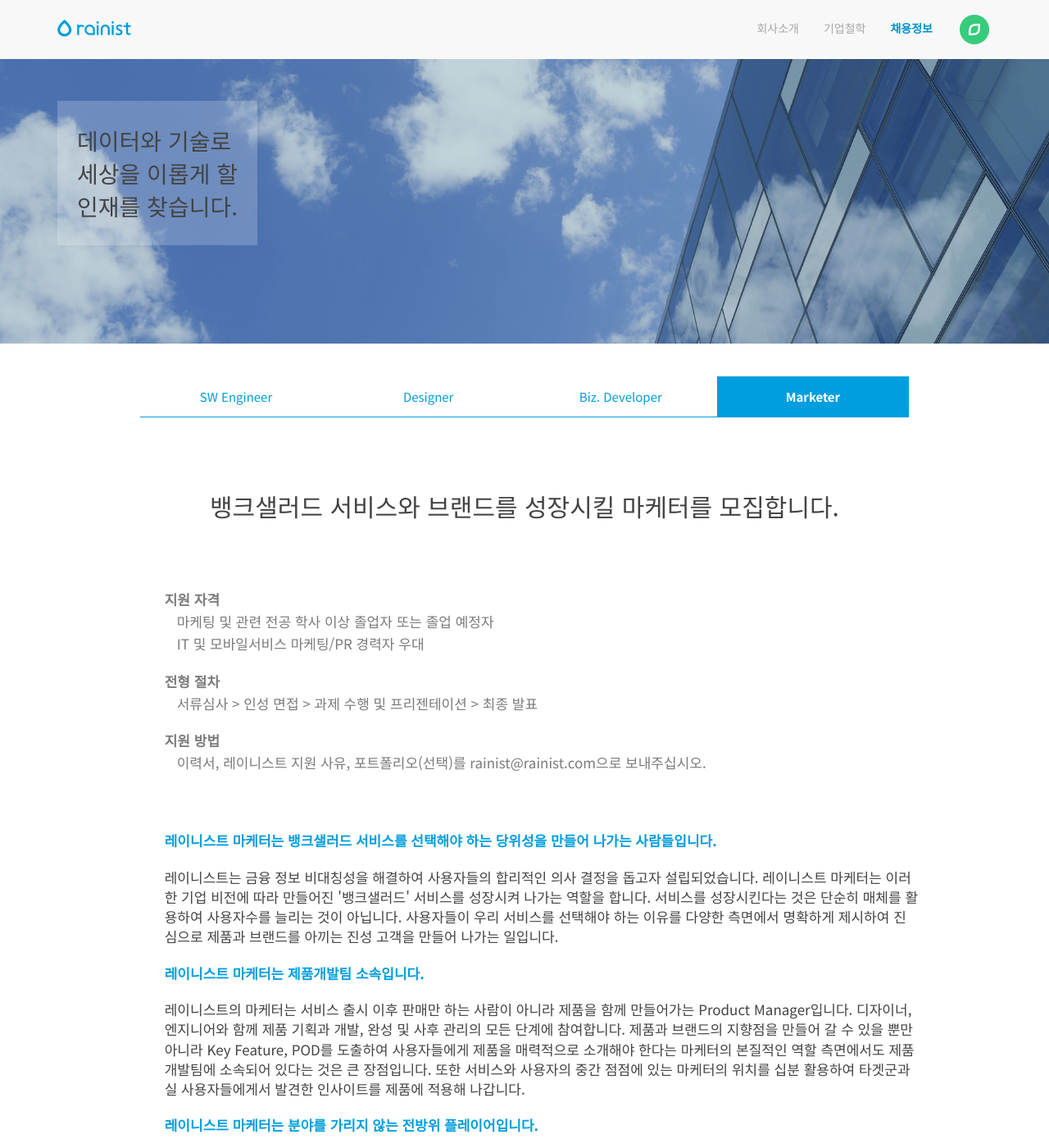
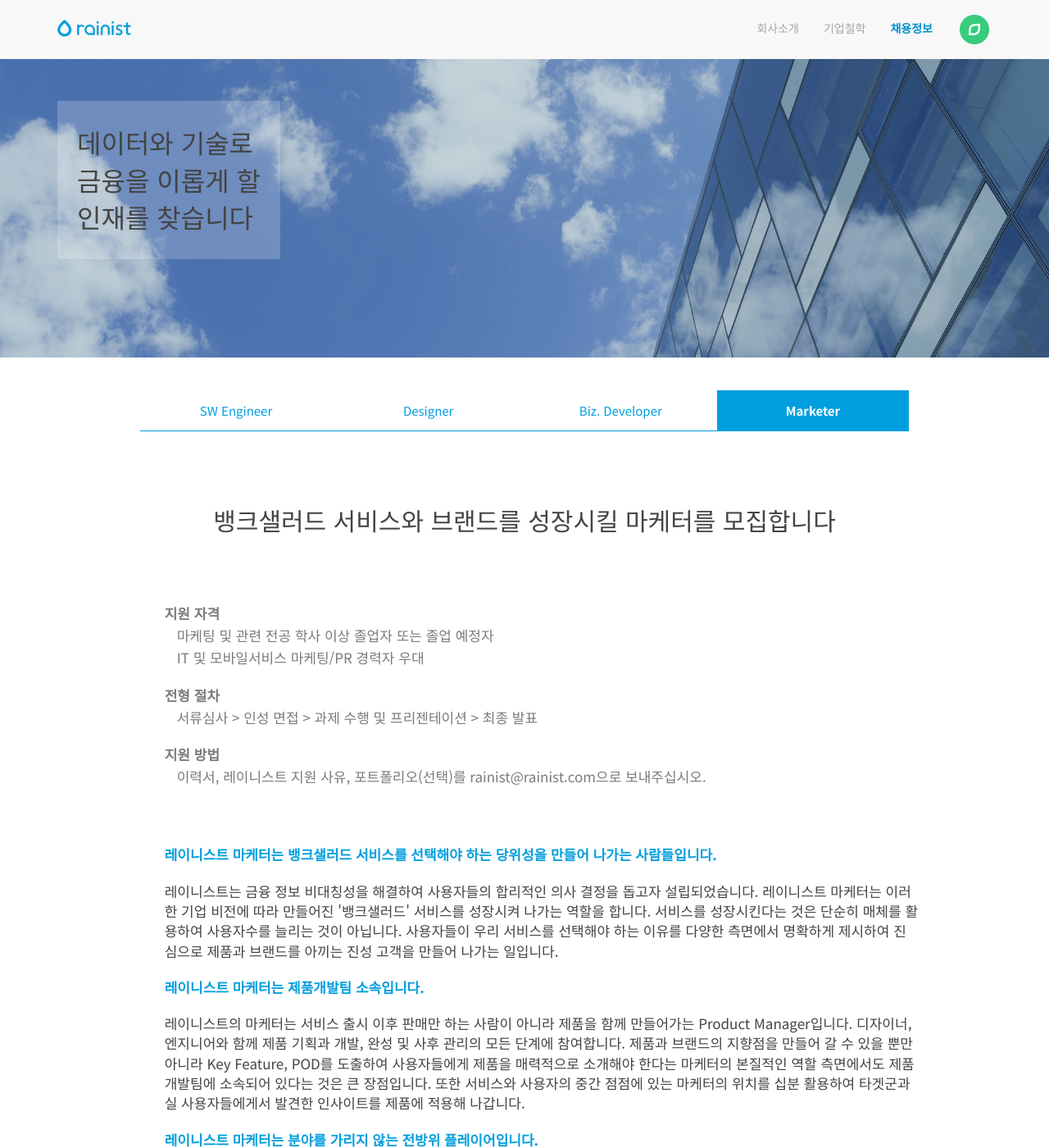
Before and after one commit to gpeddler/rainist.github.io, a Jekyll site: the page built from recruit.html, in a window 1280 px wide and 1400 px high. Shown: the whole window at 82% size. Built offline with Jekyll 4.4.1, drawn with Linux system fonts in a browser that asks for light colours; nearby versions of some CDN libraries.

Commit message:
fix: recruit 페이지 폰트 사이즈 수정 및 교정

```diff
--- a/_sass/module/_recruit.scss
+++ b/_sass/module/_recruit.scss
@@ -23,7 +23,7 @@
 
     &__top__desc {
         margin: 0;
-        font-size: 28px;
+        font-size: 32px;
     }
 
     &__list {
--- a/recruit.html
+++ b/recruit.html
@@ -1,13 +1,13 @@
 ---
 layout: default
 title: 채용공고
-description: 데이터와 기술로 세상을 이롭게 할 인재를 찾습니다.
+description: 데이터와 기술로 금융을 이롭게 할 인재를 찾습니다.
 ---
 <section class="recruit">
     <div class="recruit__top">
         <div class="container">
             <div class="recruit__top__head">
-                <p class="recruit__top__desc">데이터와 기술로<br/>세상을 이롭게 할 <br/>인재를 찾습니다.</p>
+                <p class="recruit__top__desc">데이터와 기술로<br/>금융을 이롭게 할 <br/>인재를 찾습니다</p>
             </div>
         </div>
     </div>
@@ -19,7 +19,7 @@
                     <div class="tab__item__content">
                         <div class="row recruit__header">
                             <h2>
-                                뱅크샐러드 서비스를 이끌어 갈 능력 있는 엔지니어를 찾습니다.
+                                뱅크샐러드 서비스를 이끌어 갈 능력 있는 엔지니어를 찾습니다
                             </h2>
                         </div>
                         <div class="container page__content--md">
@@ -86,7 +86,7 @@
                     <div class="tab__item__content">
                         <div class="row recruit__header">
                             <h2>
-                                뱅크샐러드 서비스를 이끌어 갈 능력 있는 디자이너를 찾습니다.
+                                뱅크샐러드 서비스를 이끌어 갈 능력 있는 디자이너를 찾습니다
                             </h2>
                         </div>
                         <div class="container page__content--md">
@@ -167,7 +167,7 @@
                     <div class="tab__item__content">
                         <div class="row recruit__header">
                             <h2>
-                                레이니스트를 함께 이끌어 나가실 인재를 모집합니다.
+                                레이니스트를 함께 이끌어 나가실 인재를 모집합니다
                             </h2>
                         </div>
                         <div class="container page__content--md">
@@ -233,7 +233,7 @@
                     <div class="tab__item__content">
                         <div class="row recruit__header">
                             <h2>
-                                뱅크샐러드 서비스와 브랜드를 성장시킬 마케터를 모집합니다.
+                                뱅크샐러드 서비스와 브랜드를 성장시킬 마케터를 모집합니다
                             </h2>
                         </div>
                         <div class="container page__content--md">
```
